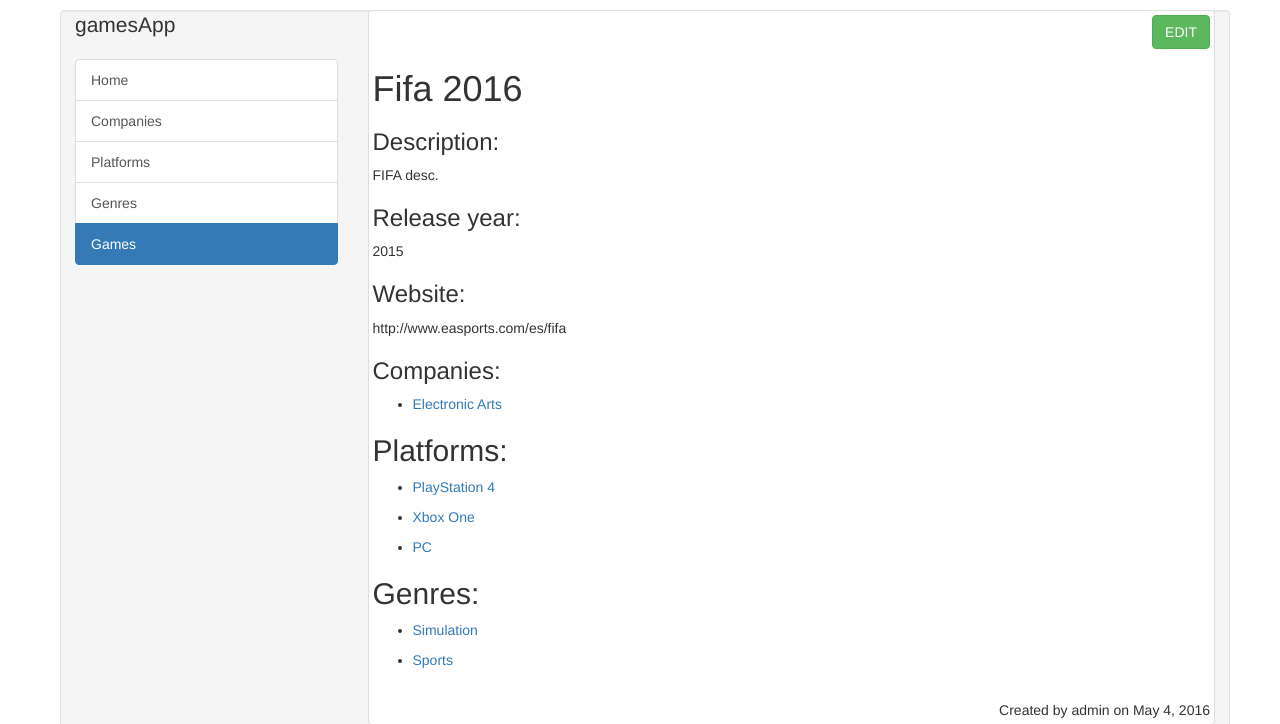
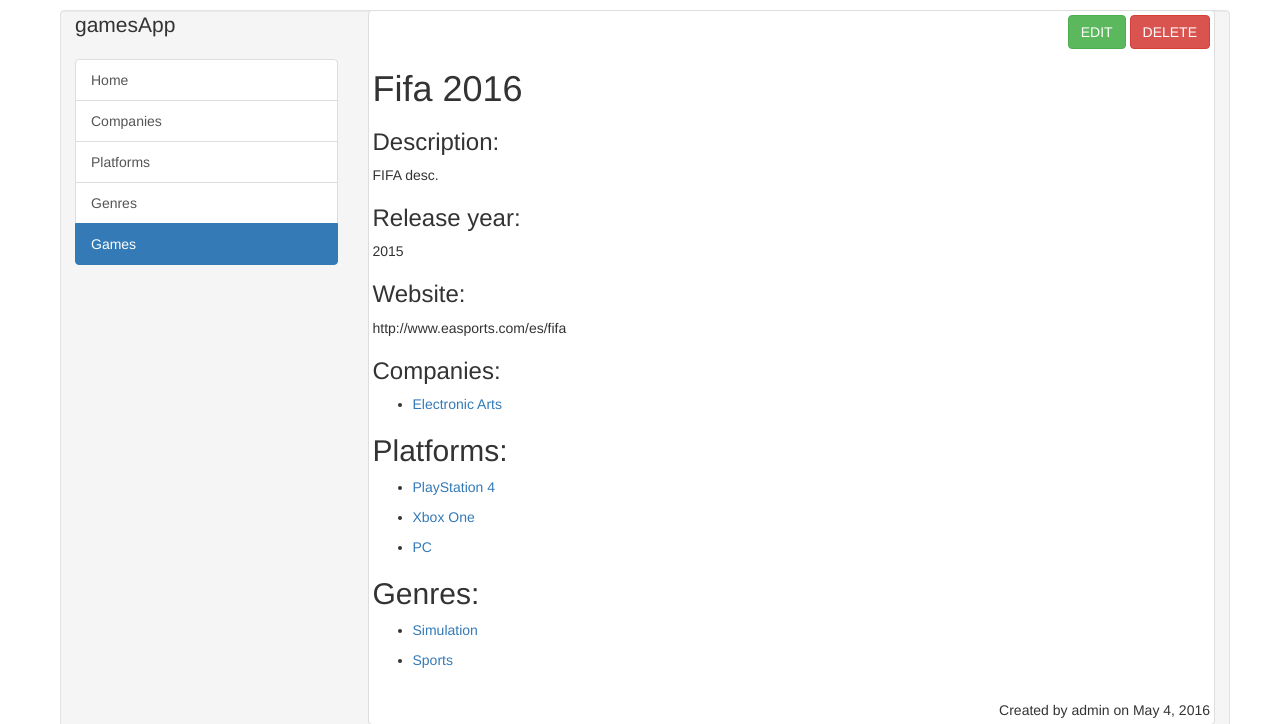
Before and after one commit to pbalaguer19/GamesDB-SistemesWeb2016, a Django app: template gamesApp/templates/gamesApp/game_detail.html in a window 1280 px wide. Shown: the part 50-774 px from the top of the page. Run offline with Django 3.2, Linux system fonts and the light colour scheme; the template is opened without the code that fills it: values that come from a table or form of the project are taken from there, others are empty; a user stored in the database is signed in; data comes from the database, SQL or seed files in the repository; both versions use the stored data as it was after the commit; parts of the project's set-up code (start-up, migrations or seed data) failed here and were passed over; some libraries are stand-ins or nearby versions.

Commit message:
Delete games done.

```diff
--- a/TODO.txt
+++ b/TODO.txt
@@ -1,4 +1,4 @@
-@TODO URLS API
+@DONE URLS API
 @DONE Seguretat
 @DONE Create Review
-@TODO Delete element
+@DONE Delete element
--- a/gamesApp/templates/gamesApp/game_detail.html
+++ b/gamesApp/templates/gamesApp/game_detail.html
@@ -23,6 +23,9 @@
                         <a class="btn btn-success"
                         href="{% url 'gamesApp:game_edit' game.id %}">
                           EDIT</a>
+                        <a class="btn btn-danger"
+                        href="{% url 'gamesApp:game_delete' game.id %}">
+                          DELETE</a>
                     </div>
                   {% endif %}
                   </div>
--- a/gamesApp/templates/gamesApp/game_form.html
+++ b/gamesApp/templates/gamesApp/game_form.html
@@ -45,7 +45,7 @@
               var year = ui.item.release_year;
               year = year.substring(0,4);
               $("#id_name").val(ui.item.name);
-              $("#id_description").val(ui.item.release_year);
+              $("#id_description").val(ui.item.deck);
               $("#id_release_year").val(year);
             }
           }
--- a/gamesApp/urls.py
+++ b/gamesApp/urls.py
@@ -9,7 +9,7 @@
 from views import CompanyList, CompanyDetail, CompanyCreate, CompanyEdit, \
                 PlatformsList, PlatformDetail, PlatformCreate, PlatformEdit, \
                 GenresList,GenreDetail, GenreCreate, GenreEdit, \
-                GamesList, GameDetail, GameCreate, GameEdit, review, \
+                GamesList, GameDetail, GameCreate, GameEdit, GameDelete,review, \
                 APIGameList, APIGameReviewDetail, APIGameDetail, \
                 APICompanyList, APICompanyDetail, APIPlatformList, \
                 APIPlatformDetail, APIGenreList, APIGameReviewList, APIGenreDetail
@@ -110,15 +110,16 @@
             form_class=GameForm),
         name='game_edit'),
 
+    url(r'^games/(?P<pk>\d+)/delete/$',
+        GameDelete.as_view(),
+        name='game_delete'),
+
     # Create Review Game
      url(r'^games/(?P<pk>\d+)/reviews/create/$',
         review,
         name='review_create'),
 
     # RESTful API
-
-    # Auth?
-    # login_required
     url(r'^api/auth/',
         include('rest_framework.urls', namespace='rest_framework')),
 
```
Also changed, not shown: gamesApp/templates/gamesApp/delete_form.html (added, +7 -0 lines), gamesApp/views.py (+7 -1 lines), db.sqlite3.
